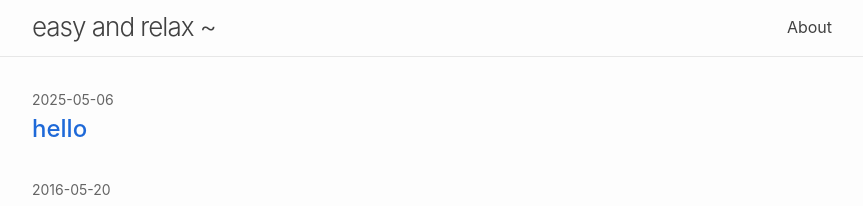
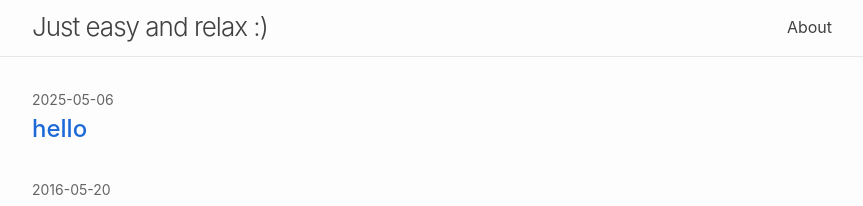
Before and after one commit to EasyAndRelax/EasyAndRelax.github.io, a Jekyll site: the page built from index.html, in a window 1280 px wide. Shown: the top 206 px of the page, without its empty margins (208-1071 px from the left). Built offline with Jekyll 4.4.1, drawn with Linux system fonts in a browser that asks for light colours; the list of posts is cut into pages by our own code.

Commit message:
update title

```diff
--- a/_config.yml
+++ b/_config.yml
@@ -1,7 +1,7 @@
 # Site-wide settings
 # ------------------
 
-title: easy and relax ~
+title: Just easy and relax :)
 
 # author:
 #   name: EasyAndRelax
```
